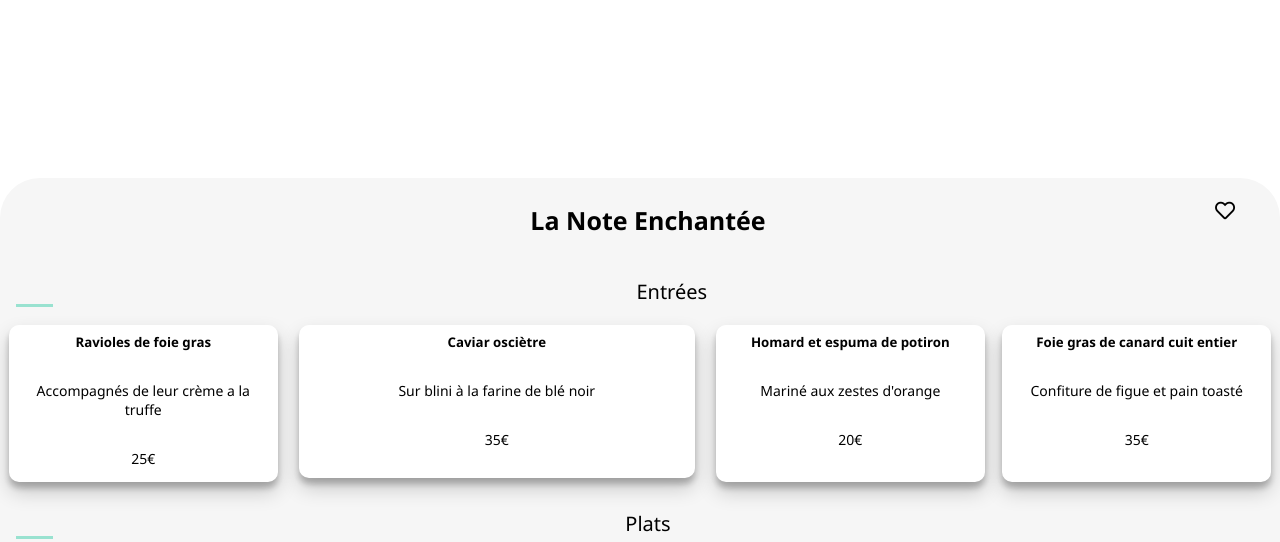
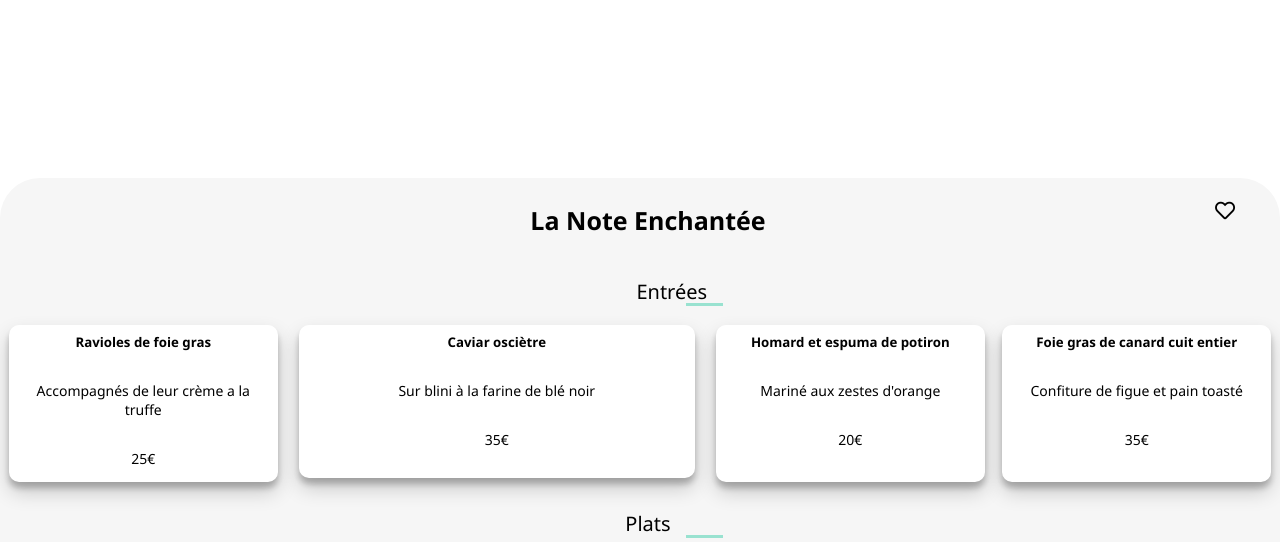
Before and after one commit to BaptisteHarle/BaptisteHarle_3_12112020., a plain HTML site: page view/note.html in a window 1280 px wide. Shown: the part 322-864 px from the top of the page. Drawn offline with Linux system fonts and the light colour scheme.

Commit message:
green line desktop ajustement

```diff
--- a/style/style.css
+++ b/style/style.css
@@ -570,6 +570,11 @@ h5 {
   .entree {
     margin-left: 350px;
   }
+  .green-line {
+    margin-top: 45px;
+    margin-left: 686px;
+    position: absolute;
+  }
   .target-rest {
     width: 65%;
     text-align: center;
```
